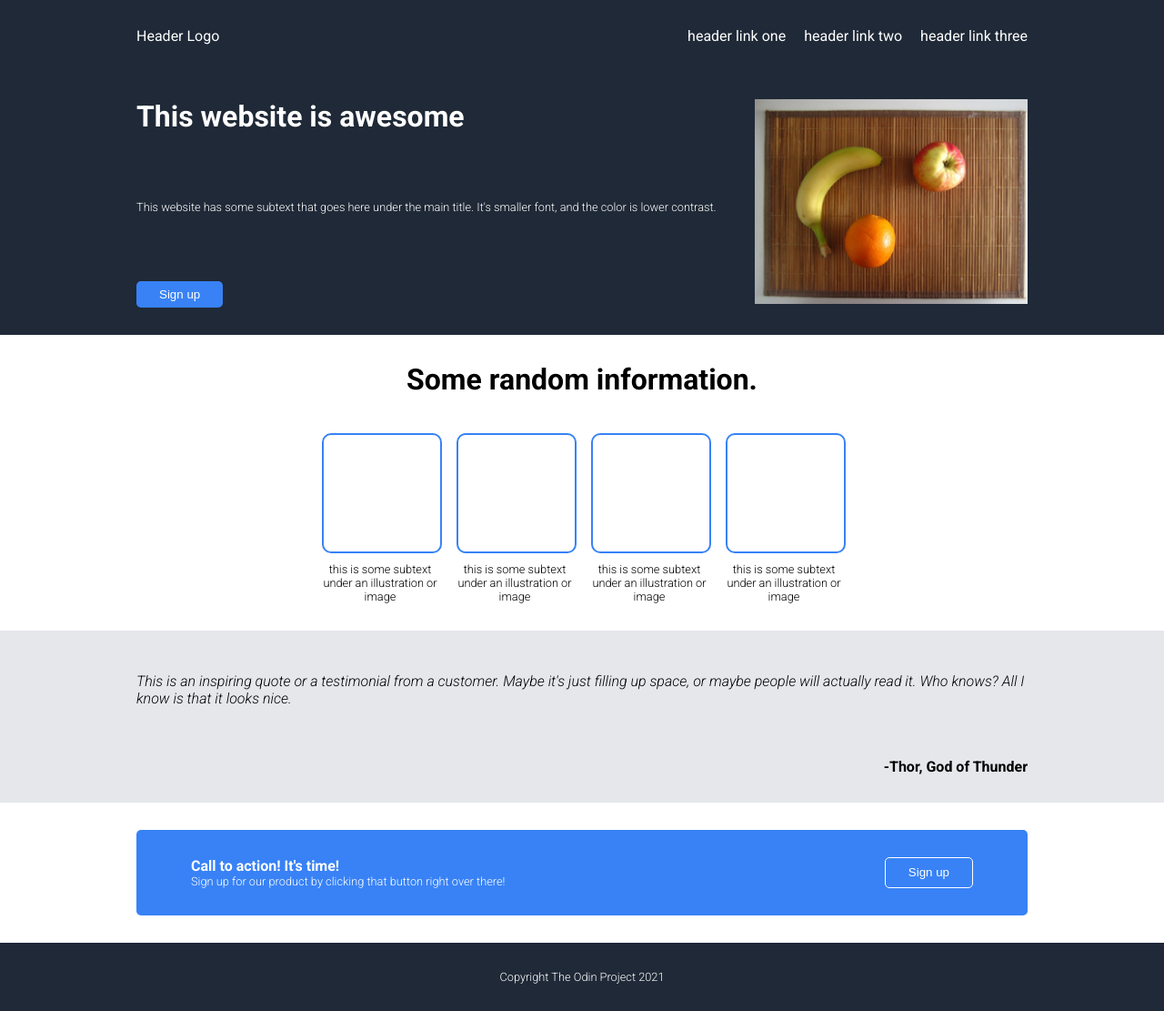
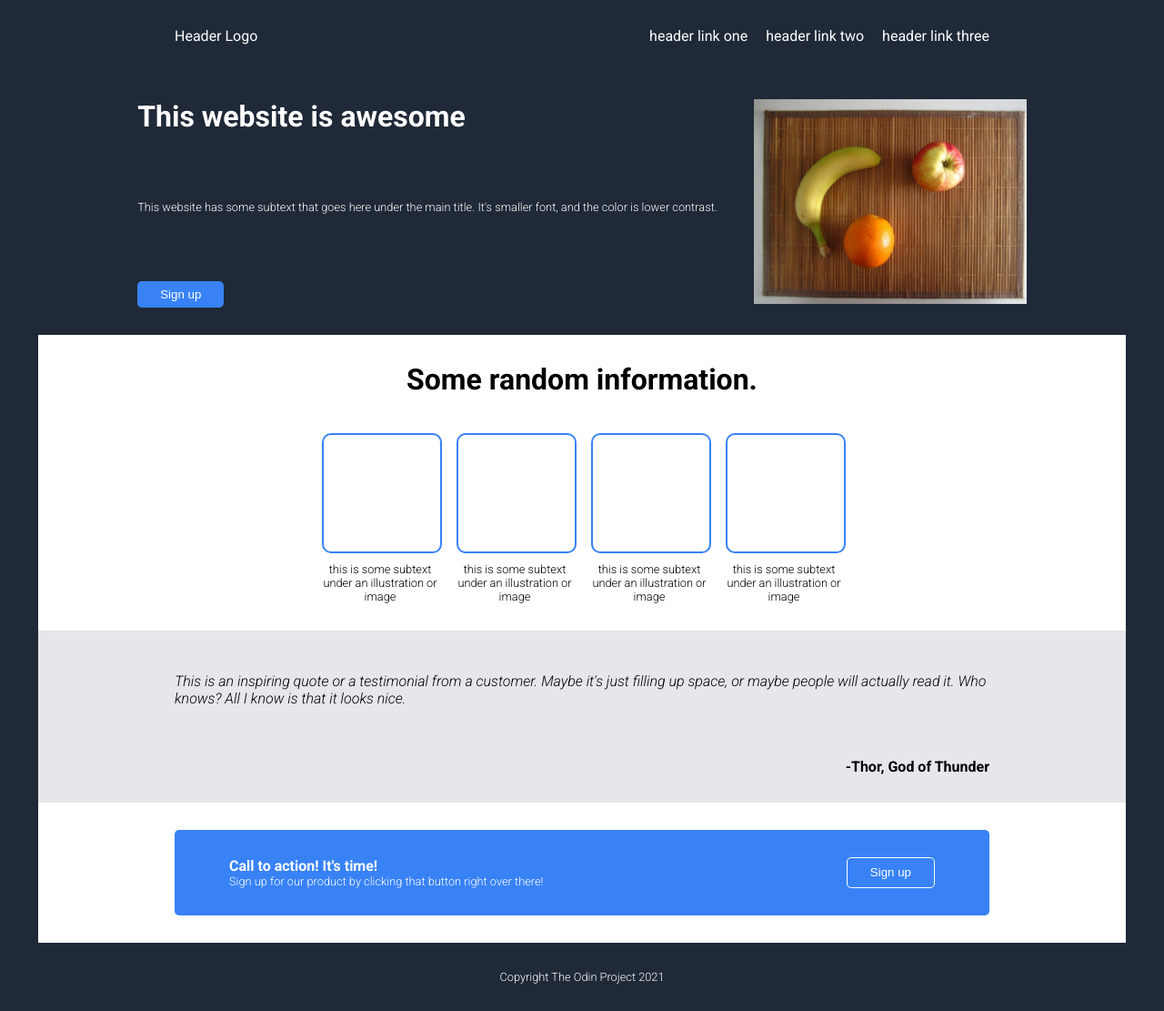
Before and after one commit to mfrazb/hiplab, a plain HTML site: page index.html in a window 1280 px wide. Shown: the whole page at 91% size. Drawn offline with Linux system fonts and the light colour scheme.

Commit message:
Update min width of containers

```diff
--- a/styles.css
+++ b/styles.css
@@ -6,6 +6,7 @@ body {
     display: flex;
     flex-direction: column;
     justify-content: space-between;
+    align-items: center;
 }
 
 .container {
@@ -39,6 +40,7 @@ button {
 .nav {
     color: white;
     justify-content: space-between;
+    min-width: 70vw;
 }
 
 ul {
@@ -54,9 +56,12 @@ ul {
     color: white;
     display: flex;
     justify-content: space-between;
+    flex-wrap: wrap;
+    min-width: 70vw;
 }
 
 .left-hero {
+    min-width: 200px;
     flex: 1;
     display: flex;
     flex-direction: column;
@@ -74,6 +79,7 @@ ul {
     flex-direction: column;
     align-items: center;
     flex: 1;
+    min-width: 70vw;
 }
 
 .gallery-row {
@@ -106,6 +112,7 @@ ul {
     justify-content: center;
     align-items: center;
     flex: 1;
+    max-width: 70vw;
 }
 
 .pullout p {
@@ -121,6 +128,7 @@ ul {
     display: flex;
     flex-direction: column;
     justify-content: center;
+    min-width: 70vw;
 }
 
 .modal {
@@ -130,6 +138,7 @@ ul {
     color: white;
     display: flex;
     justify-content: space-between;
+    flex-wrap: wrap;
     gap: 40px;
 }
 
```
